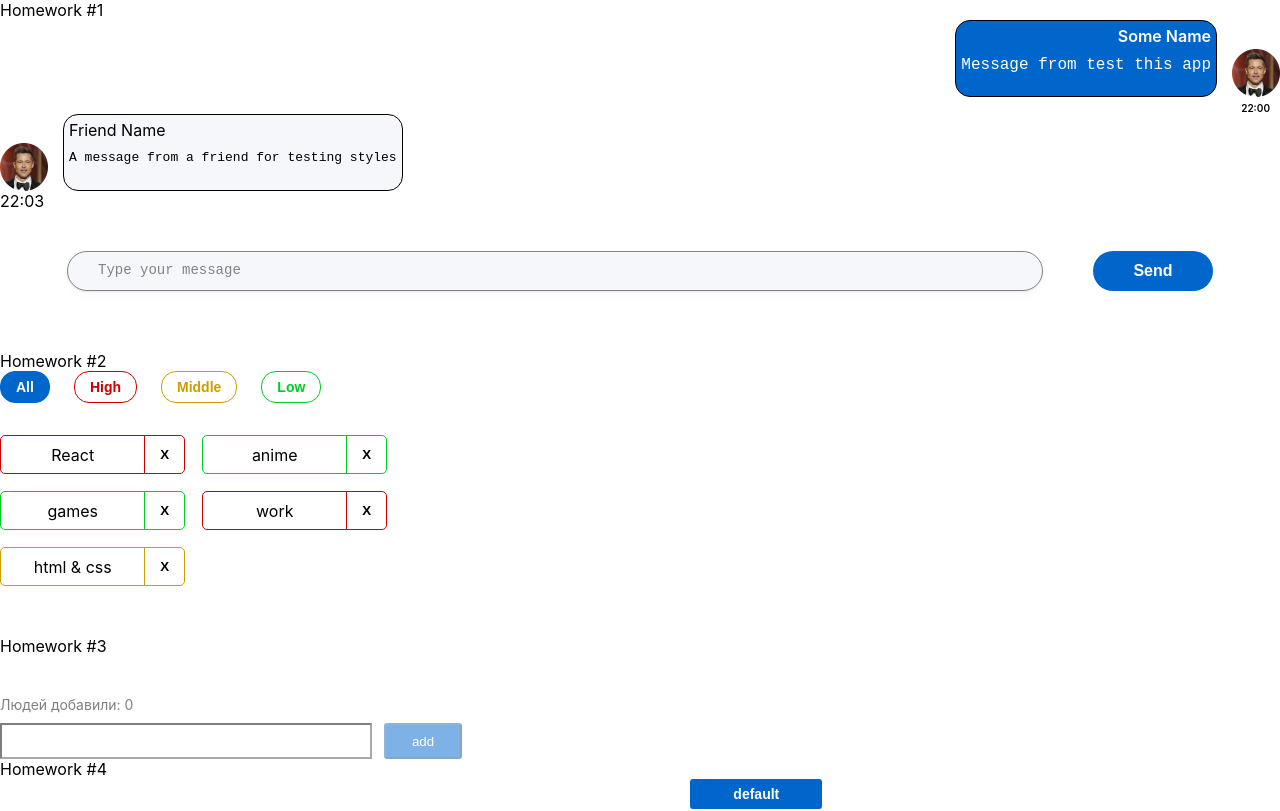
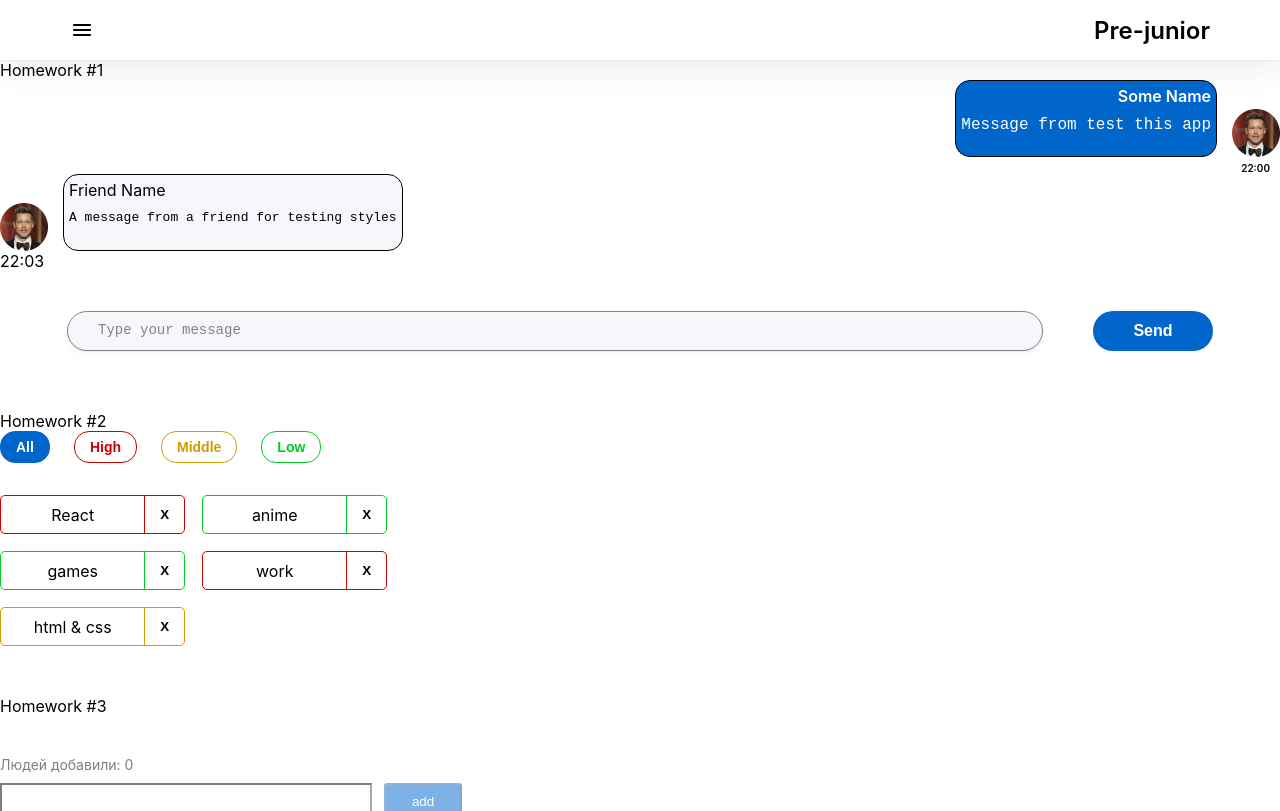
Before and after one commit to Ilja-Prihach/social_home, a React (Create React App) app: page /#/pre-junior in a window 1280 px wide. Shown: the top 811 px of the page. Built offline with nearby package versions, Linux system fonts and the light colour scheme.

Commit message:
home task sprint 3 week 1

```diff
--- a/package.json
+++ b/package.json
@@ -14,13 +14,14 @@
     "@types/node": "16.11.56",
     "@types/react": "18.0.17",
     "@types/react-dom": "18.0.6",
+    "@types/react-router-dom": "^5.3.3",
     "@types/uuid": "8.3.4",
     "axios": "0.27.2",
     "gh-pages": "4.0.0",
     "react": "18.2.0",
     "react-dom": "18.2.0",
     "react-redux": "8.0.4",
-    "react-router-dom": "6.4.1",
+    "react-router-dom": "^7.8.2",
     "react-scripts": "5.0.1",
     "redux": "4.2.0",
     "typescript": "4.7.4",
--- a/src/s1-main/App.tsx
+++ b/src/s1-main/App.tsx
@@ -4,18 +4,19 @@ import HW1 from '../s2-homeworks/hw01/HW1'
 import HW2 from "../s2-homeworks/hw02/HW2";
 import HW3 from "../s2-homeworks/hw03/HW3";
 import HW4 from "../s2-homeworks/hw04/HW4";
+import HW5 from "../s2-homeworks/hw05/HW5";
 
 function App() {
     return (
         <div className={s.App}>
-            <HW1/>
-            {/*раскомментировать по ходу выполнения*/}
-            <HW2/>
-            <HW3/>
-            <HW4/>
+            {/*<HW1/>*/}
+            {/*/!*раскомментировать по ходу выполнения*!/*/}
+            {/*<HW2/>*/}
+            {/*<HW3/>*/}
+            {/*<HW4/>*/}
 
             {/*при выполнении дз 5 и более - закомментировать здесь дз 1-4, так как они есть внутри дз 5*/}
-            {/*<HW5/>*/}
+            <HW5/>
         </div>
     )
 }
--- a/src/s2-homeworks/hw05/Pages.tsx
+++ b/src/s2-homeworks/hw05/Pages.tsx
@@ -19,14 +19,20 @@ function Pages() {
                 {/*роутинг будут писать студенты*/}
                 {/*в начале мы попадаем на страницу '/' и переходим сразу на страницу /pre-junior*/}
                 {/*<Route  path={'...'} element={<Navigate to={...} />}*/}
+                <Route  path={'/'} element={<Navigate to={PATH.PRE_JUNIOR} replace/>} />
 
                 {/*роуты для /pre-junior, /junior, /junior-plus*/}
                 {/*<Route path={...} element={<PreJunior />}*/}
                 {/*<Route ...*/}
                 {/*<Route ...*/}
+                <Route path='/pre-junior' element={<PreJunior/>} />
+                <Route path='/junior' element={<Junior/>} />
+                <Route path='/junior-plus' element={<JuniorPlus/>} />
 
                 {/*роут для несуществующей страницы должен отрисовать <Error404 />*/}
                 {/*<Route ...*/}
+                <Route path="/*" element={<Error404 />} />
+                {/*<Route path="/*" element={<Navigate to={<Error404} />} />*/}
             </Routes>
         </div>
     )
--- a/src/s2-homeworks/hw05/header/Header.module.css
+++ b/src/s2-homeworks/hw05/header/Header.module.css
@@ -1,8 +1,21 @@
 .burgerMenuIcon {
+    width: 24px;
+    height: 24px;
 }
 
 .header {
+    min-width: 1280px;
+    height: 60px;
+    box-shadow: 0 0 2px 0 rgba(29, 33, 38, 0.1), 0 0 40px 0 rgba(29, 33, 38, 0.13);
+    background: #fff;
+    padding: 0 70px;
+    display: flex;
+    align-items: center;
+    justify-content: space-between;
 }
 
 .header h1 {
+    font-weight: 600;
+    font-size: 24px;
+    color: #000;
 }
--- a/src/s2-homeworks/hw05/sidebar/Sidebar.tsx
+++ b/src/s2-homeworks/hw05/sidebar/Sidebar.tsx
@@ -31,7 +31,7 @@ export const Sidebar: FC<PropsType> = ({open, handleClose}) => {
                         id={'hw5-pre-junior-link'}
                         to={PATH.PRE_JUNIOR}
                         onClick={handleClose}
-                        //  className= {({isActive}) => (АКТИВНЫЙ ? s.ВСТАВЛЯЙ СТИЛЬ : '')} // делает студент
+                         className= {({isActive}) => (isActive ? s.active : '')} // делает студент
                     >
                         Pre-junior
                     </NavLink>
@@ -39,7 +39,7 @@ export const Sidebar: FC<PropsType> = ({open, handleClose}) => {
                         id={'hw5-junior-link'}
                         to={PATH.JUNIOR}
                         onClick={handleClose}
-                        // className={...} // делает студент
+                        className= {({isActive}) => (isActive ? s.active : '')}
                     >
                         Junior
                     </NavLink>
@@ -47,7 +47,7 @@ export const Sidebar: FC<PropsType> = ({open, handleClose}) => {
                         id={'hw5-junior-plus-link'}
                         to={PATH.JUNIOR_PLUS}
                         onClick={handleClose}
-                        // className={...} // делает студент
+                        className= {({isActive}) => (isActive ? s.active : '')}
                     >
                         Junior Plus
                     </NavLink>
```
Also changed, not shown: 1 other file (tests, documents, lock files or other folders).
